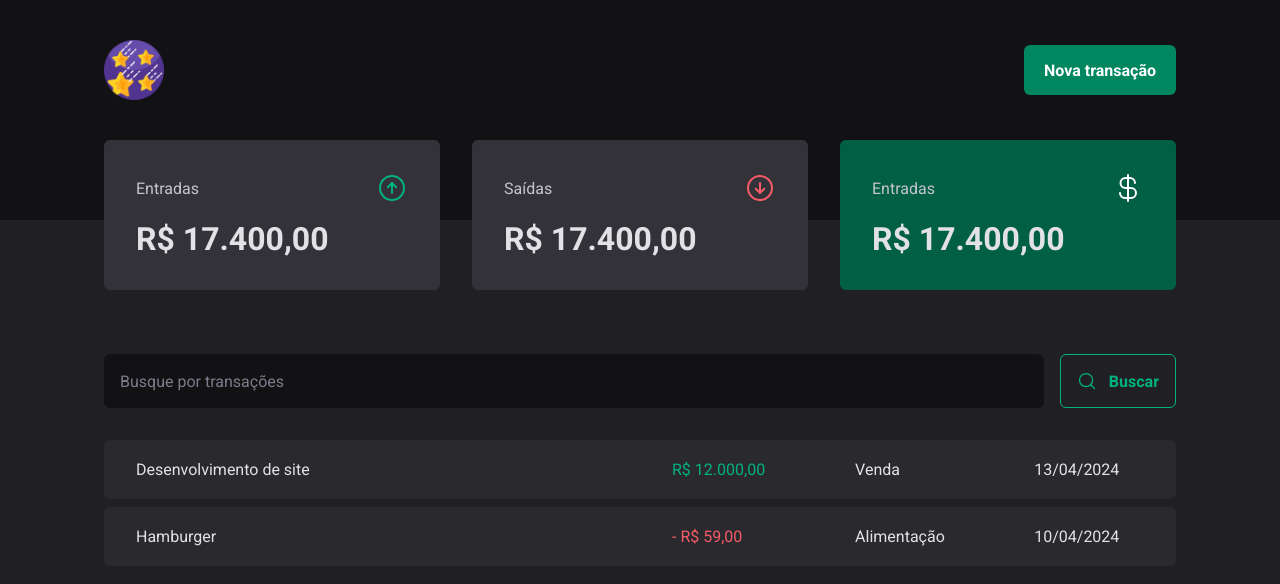
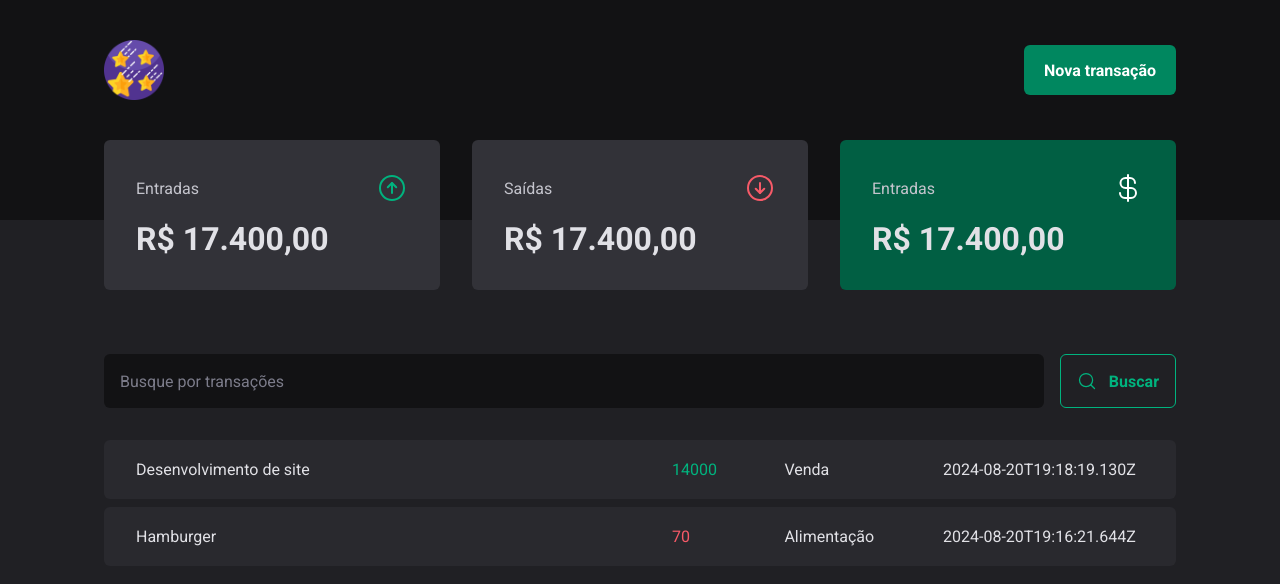
Before and after one commit to Isaacvf-dev/dt-money, a React (Vite) app: page / in a window 1280 px wide. Shown: the top 584 px of the page. Built offline with nearby package versions, Linux system fonts and the light colour scheme; data requests are answered from the project's data file.

Commit message:
Added json.server and fetched the data, http request

```diff
--- a/package.json
+++ b/package.json
@@ -5,12 +5,14 @@
   "type": "module",
   "scripts": {
     "dev": "vite",
+    "dev:server": "json-server server.json",
     "build": "tsc -b && vite build",
     "lint": "eslint .",
     "preview": "vite preview"
   },
   "dependencies": {
     "@radix-ui/react-dialog": "^1.1.1",
+    "@radix-ui/react-radio-group": "^1.2.0",
     "phosphor-react": "^1.4.1",
     "react": "^18.3.1",
     "react-dom": "^18.3.1",
@@ -26,6 +28,7 @@
     "eslint-plugin-react-hooks": "^5.1.0-rc.0",
     "eslint-plugin-react-refresh": "^0.4.9",
     "globals": "^15.9.0",
+    "json-server": "^1.0.0-beta.2",
     "typescript": "^5.5.3",
     "typescript-eslint": "^8.0.0",
     "vite": "^5.4.0"
--- /dev/null
+++ b/server.json
@@ -0,0 +1,21 @@
+{
+  "transactions": [
+    {
+      "id": 1,
+      "description": "Desenvolvimento de site",
+      "type": "income",
+      "category": "Venda",
+      "price": 14000,
+      "createdAt": "2024-08-20T19:18:19.130Z"
+    },
+    {
+      "id": 2,
+      "description": "Hamburger",
+      "type": "outcome",
+      "category": "Alimentação",
+      "price": 70,
+      "createdAt": "2024-08-20T19:16:21.644Z"
+    }
+
+  ]
+}
--- a/src/components/NewTransactionModal/index.tsx
+++ b/src/components/NewTransactionModal/index.tsx
@@ -7,7 +7,7 @@
     <Dialog.Portal>
       <Overlay />
 
-      <Content>
+      <Content aria-describedby={undefined}>
         <Dialog.Title>Nova Transação</Dialog.Title>
 
         <CloseButton>
@@ -20,11 +20,11 @@
           <input type="text" placeholder="Categoria" required />
 
           <TransactionType>
-            <TransactionTypeButton variant="income">
+            <TransactionTypeButton variant="income" value="income">
               <ArrowCircleUp size={24} />
               Entrada
             </TransactionTypeButton>
-            <TransactionTypeButton variant="outcome">
+            <TransactionTypeButton variant="outcome" value="outcome">
               <ArrowCircleDown size={24} />
               Saída
             </TransactionTypeButton>
--- a/src/components/NewTransactionModal/styles.ts
+++ b/src/components/NewTransactionModal/styles.ts
@@ -1,5 +1,6 @@
 import styled from "styled-components";
 import * as Dialog from "@radix-ui/react-dialog"
+import * as RadioGroup from '@radix-ui/react-radio-group';
 
 export const Overlay = styled(Dialog.Overlay)`
   position: fixed;
@@ -69,7 +70,7 @@
   color: ${props => props.theme["gray-500"]}
 `
 
-export const TransactionType = styled.div`
+export const TransactionType = styled(RadioGroup.Root)`
   display: grid;
   grid-template-columns: repeat(2, 1fr);
   gap: 1rem;
@@ -80,7 +81,7 @@
   variant: "income" | "outcome";
 }
 
-export const TransactionTypeButton = styled.button<TransactionTypeButtonProps>`
+export const TransactionTypeButton = styled(RadioGroup.Item)<TransactionTypeButtonProps>`
   background: ${props => props.theme["gray-700"]};
   padding: 1rem;
   display: flex;
@@ -95,4 +96,18 @@
   svg {
     color: ${props => props.variant === "income" ? props.theme["green-300"] : props.theme["red-300"]};
   }
+
+  &[data-state='unchecked']:hover {
+    transition: background-color 0.2s;
+    background: ${props => props.theme["gray-600"]};
+  }
+
+  &[data-state='checked'] {
+    color: ${props => props.theme.white};
+    background: ${props => props.variant === "income" ? props.theme["green-500"] : props.theme["red-500"]};
+
+    svg {
+    color: ${props => props.theme.white};
+    }
+  }
 `
--- a/src/pages/transactions/index.tsx
+++ b/src/pages/transactions/index.tsx
@@ -1,9 +1,31 @@
+import { useEffect, useState } from "react";
 import { Header } from "../../components/Header";
 import SearchForm from "../../components/SearchForm";
 import Summary from "../../components/Summary";
 import { PriceHighlight, TransactionsContainer, TransactionsTable } from "./styles";
 
+interface Transaction {
+  id: number;
+  description: string;
+  type: 'income' | 'outcome';
+  price: number;
+  category: string;
+  createdAt: string;
+}
+
 export function Transactions() {
+  const [transactions, setTransactions] = useState<Transaction[]>([])
+
+  async function loadTransactions() {
+    const response = await fetch('http://localhost:3000/transactions')
+    const data = await response.json()
+    setTransactions(data)
+  }
+
+  useEffect(() => {
+    loadTransactions()
+  }, [])
+
   return (
     <div>
       <Header />
@@ -14,27 +36,19 @@
 
         <TransactionsTable>
           <tbody>
-            <tr>
-              <td width="50%">Desenvolvimento de site</td>
-              <td>
-                <PriceHighlight variant="income">
-                  R$ 12.000,00
-                </PriceHighlight>
-              </td>
-              <td>Venda</td>
-              <td>13/04/2024</td>
-            </tr>
-            <tr>
-              <td width="50%">Hamburger</td>
+            {transactions.map(transaction => (
+              <tr key={transaction.id}>
+                <td width="50%">{transaction.description}</td>
+                <td>
+                  <PriceHighlight variant={transaction.type}>
+                    {transaction.price}
+                  </PriceHighlight>
+                </td>
+                <td>{transaction.category}</td>
+                <td>{transaction.createdAt}</td>
+              </tr>
+            ))}
 
-              <td>
-                <PriceHighlight variant="outcome">
-                  - R$ 59,00
-                </PriceHighlight>
-              </td>
-              <td>Alimentação</td>
-              <td>10/04/2024</td>
-            </tr>
           </tbody>
         </TransactionsTable>
       </TransactionsContainer>
```
Also changed, not shown: 1 other file (tests, documents, lock files or other folders).
